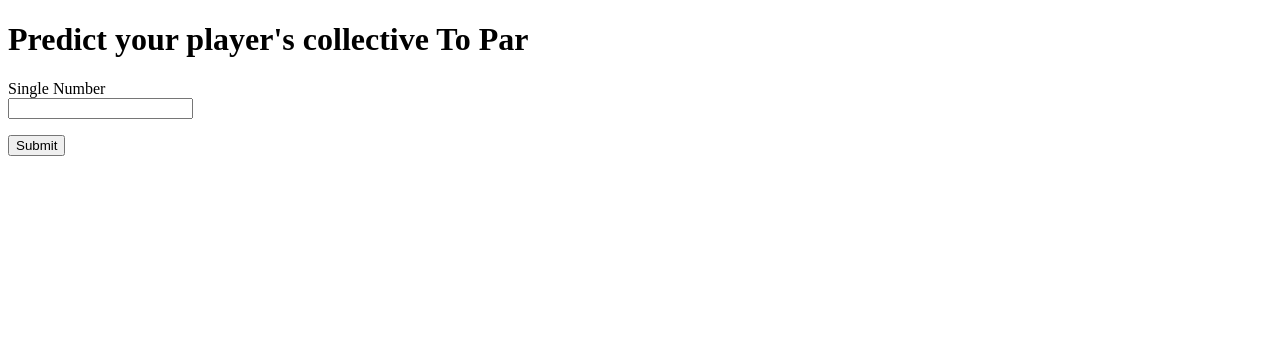
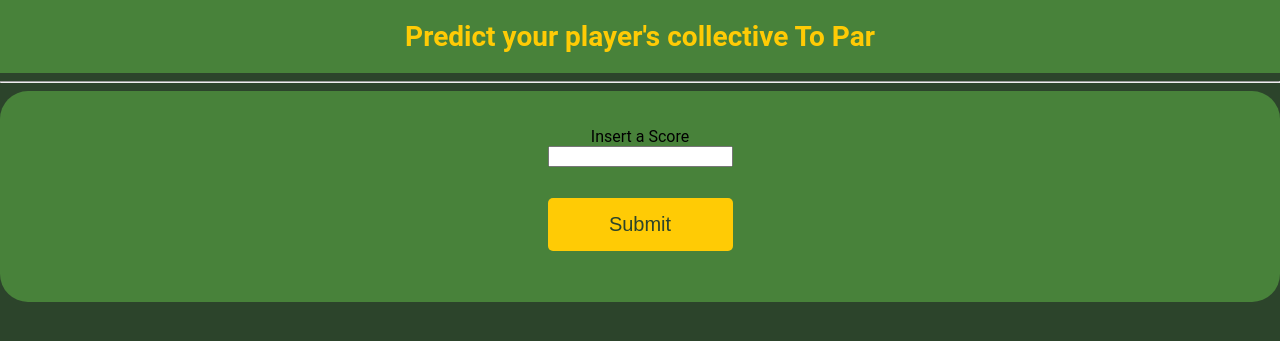
Before and after one commit to kylestrougo/chichi, a Flask app: a page that uses app/templates/tie_breaker.html in a window 1280 px wide. Shown: the top 341 px of the page. Run offline with Flask 3, Linux system fonts and the light colour scheme; the visitor is signed in with stand-in values (Sample User, id 1); data comes from the database, SQL or seed files in the repository; both versions use the stored data as it was after the commit; some libraries are stand-ins or nearby versions.

Commit message:
tie breaker

```diff
--- a/app/forms.py
+++ b/app/forms.py
@@ -73,5 +73,5 @@ class ResetPasswordForm(FlaskForm):
     submit = SubmitField('Request Password Reset')
 
 class TieBreakerForm(FlaskForm):
-    single_number = IntegerField('Single Number', validators=[DataRequired(), NumberRange(min=1)])  # Adjust validators as needed
+    single_number = IntegerField('Insert a Score', validators=[DataRequired(), NumberRange(min=1)], render_kw={"type": "number"})
     submit = SubmitField('Save Number')
--- a/app/routes.py
+++ b/app/routes.py
@@ -187,7 +187,7 @@ def tier(tier, username):
 
         update_player_by_tier(user.id, tier, selected_player)
 
-        return redirect(url_for('tie_breaker', username=current_user))
+        return redirect(url_for('user', username=current_user))
 
     return render_template('draft.html', title='Draft Lineup', form=form, players=filtered_players, tier=tier,
                            username=current_user)
--- a/app/templates/tie_breaker.html
+++ b/app/templates/tie_breaker.html
@@ -1,12 +1,126 @@
 <!-- draft.html -->
 <!DOCTYPE html>
-<html lang="en">
+<html>
 <head>
     <meta charset="UTF-8">
-    <title>For Tie Breakers</title>
-</head>
+    <meta name="viewport" content="width=device-width, initial-scale=1.0"> <!-- Add viewport meta tag for responsiveness -->
+    <script src="https://code.jquery.com/jquery-3.6.4.min.js"></script>
+
+    <style>
+        body {
+            font-family: 'Roboto', sans-serif;
+            margin: 0;
+            padding: 0;
+            background-color: #2c442b;
+        }
+
+        h1 {
+            text-align: center;
+            background-color: #48823a;
+            color: #ffcb05;
+            padding: 20px; /* Adjust padding for better touch interaction on mobile */
+            margin: 0;
+            font-size: 28px; /* Smaller font size for better readability on mobile */
+        }
+
+        .form-container {
+            display: flex;
+            justify-content: center;
+            align-items: center;
+        }
+
+        /* Optional: Additional styling for form elements */
+        form {
+            text-align: center; /* Center-align form elements */
+        }
+
+        table {
+            border-collapse: collapse;
+            width: 100%; /* Make the table fill the container width */
+            margin: 10px 0; /* Adjusted margin for mobile */
+            background-color: #fff;
+        }
+
+        th, td {
+            border: 1px solid #1a351d;
+            padding: 10px; /* Decreased padding for better touch interaction */
+            text-align: center;
+            font-size: 20px; /* Smaller font size for better readability on mobile */
+        }
+
+        th {
+            background-color: #48823a;
+            color: #ffcb05;
+        }
+
+        tr:nth-child(even) {
+            background-color: #e4f1d3;
+        }
+
+        a {
+            color: #ffcb05;
+            text-decoration: none;
+            font-size: 19px; /* Smaller font size for better touch interaction and readability on mobile */
+        }
+
+        a:hover {
+            color: #ffa500;
+        }
+
+        button:hover {
+            background-color: #ffa500;
+            color: #ffffff;
+        }
+        .pass {
+        background-color: #48823a;
+        padding: 20px;
+        border-radius: 28px;
+    }
+
+    </style>
+<style>
+    /* Additional CSS styles */
+
+    input[type="radio"] {
+        /* Define custom size */
+        width: 20px;
+        height: 20px;
+    }
+    .submit-button {
+        padding: 15px;
+        width: 100%; /* Button width extends to full width */
+        margin: 15px 0;
+        border: none;
+        background-color: #ffcb05;
+        color: #2c442b;
+        font-size: 20px;
+        border-radius: 5px;
+    }
+
+
+    .form {
+        width: 70%; /* Reduced form width */
+        margin: 0 auto; /* Centering the form container */
+        background-color: #48823a;
+        padding: 15px;
+        margin-top: 10px;
+        border-radius: 28px;
+    }
+
+    /* Apply the width change to the container for screens smaller than 765px (phones) */
+    @media (max-width: 765px) {
+        .form {
+            width: 100%; /* Adjust the width as needed */
+            padding: 0px;
+            margin: 0 auto;
+        }
+    }
+</style>
 <body>
     <h1>Predict your player's collective To Par</h1>
+    <hr>
+    <div class="pass">
+        <div class="form-container">
     <form method="POST" action="">
         {{ form.hidden_tag() }}
         <p>
@@ -16,7 +130,9 @@
                 <span style="color: red;">{{ error }}</span><br>
             {% endfor %}
         </p>
-        <p><input type="submit" value="Submit"></p>
+        <p><button type="submit" class="submit-button">Submit</button>
     </form>
+        </div>
+        </div>
 </body>
 </html>
```
Also changed, not shown: app/templates/user.html (+11 -0 lines), app/config/app.db.
